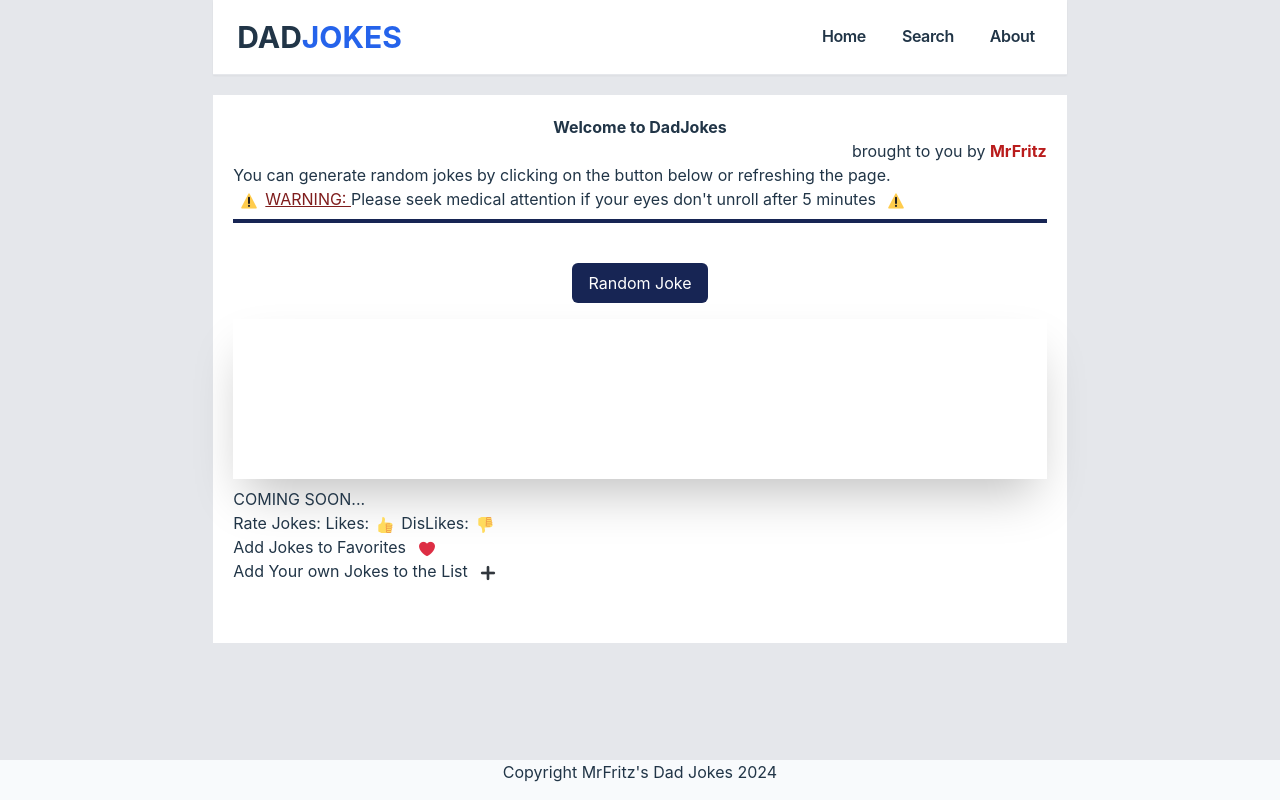
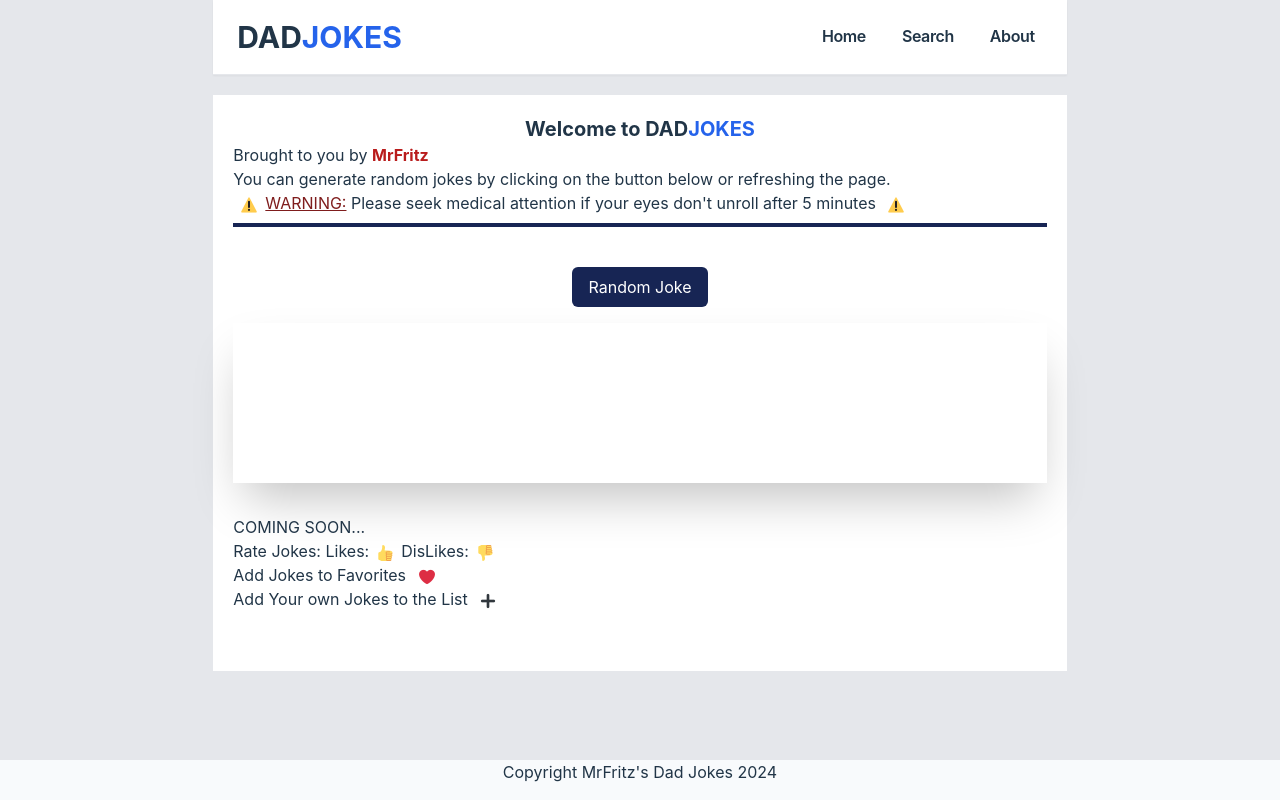
Before and after one commit to mrfritzg/dadjokes, a React (Vite) app in the folder client/: page / in a window 1280 px wide. Built offline with nearby package versions, Linux system fonts and the light colour scheme; no server answers.

Commit message:
updated README

```diff
--- a/client/src/components/Nav.jsx
+++ b/client/src/components/Nav.jsx
@@ -7,11 +7,6 @@ const Nav = () => {
     document.getElementById("menu").classList.toggle("hidden");
   };
 
-  // const links = [
-  //   { path: "/", name: "Home" },
-  //   { path: "/dadjokes", name: "Dad-Jokes" },
-  //   { path: "/about", name: "About" },
-  // ];
   return (
     <nav className="w-full md:w-2/3 bg-white dark:bg-black dark:text-white flex flex-col md:flex-row items-center md:justify-between px-6 py-4 border-b border-b-gray-60 shadow-sm max-w-screen-2xl mx-auto mb-5">
       {/* -- Logo -- */}
--- a/client/src/pages/Landing.jsx
+++ b/client/src/pages/Landing.jsx
@@ -24,9 +24,12 @@ const Landing = () => {
   return (
     <main className="bg-white p-5 md:w-2/3 mx-auto">
       <section className="border-b-4 border-blue-950 pb-2">
-        <h1 className="font-bold text-center">Welcome to DadJokes</h1>
-        <h3 className="text-end">
-          brought to you by{" "}
+        <h1 className="font-bold text-center text-xl">
+          Welcome to DAD
+          <span className="text-blue-600 transform uppercase">Jokes</span>
+        </h1>
+        <h3 className="">
+          Brought to you by{" "}
           <span className="text-red-700 font-bold">MrFritz</span>{" "}
         </h3>
         <h4>
@@ -35,7 +38,7 @@ const Landing = () => {
         </h4>
         <p>
           <img src={warning} alt="warning" className="inline-block px-2" />
-          <span className="text-red-900 underline">WARNING: </span>Please seek
+          <span className="text-red-900 underline">WARNING:</span> Please seek
           medical attention if your eyes don't unroll after 5 minutes{" "}
           <img src={warning} alt="warning" className="inline-block px-2" />
         </p>
@@ -50,7 +53,7 @@ const Landing = () => {
         <div className=" m-auto h-40 justify-center items-center flex shadow-2xl">
           <h4 className="p-4 font-bold"> {randomJoke.joke}</h4>
         </div>
-        <div className="text-left my-2">
+        <div className="text-left my-8">
           <h1 className="">COMING SOON...</h1>
           <ul>
             <li>
```
Also changed, not shown: 1 other file (tests, documents, lock files or other folders).
